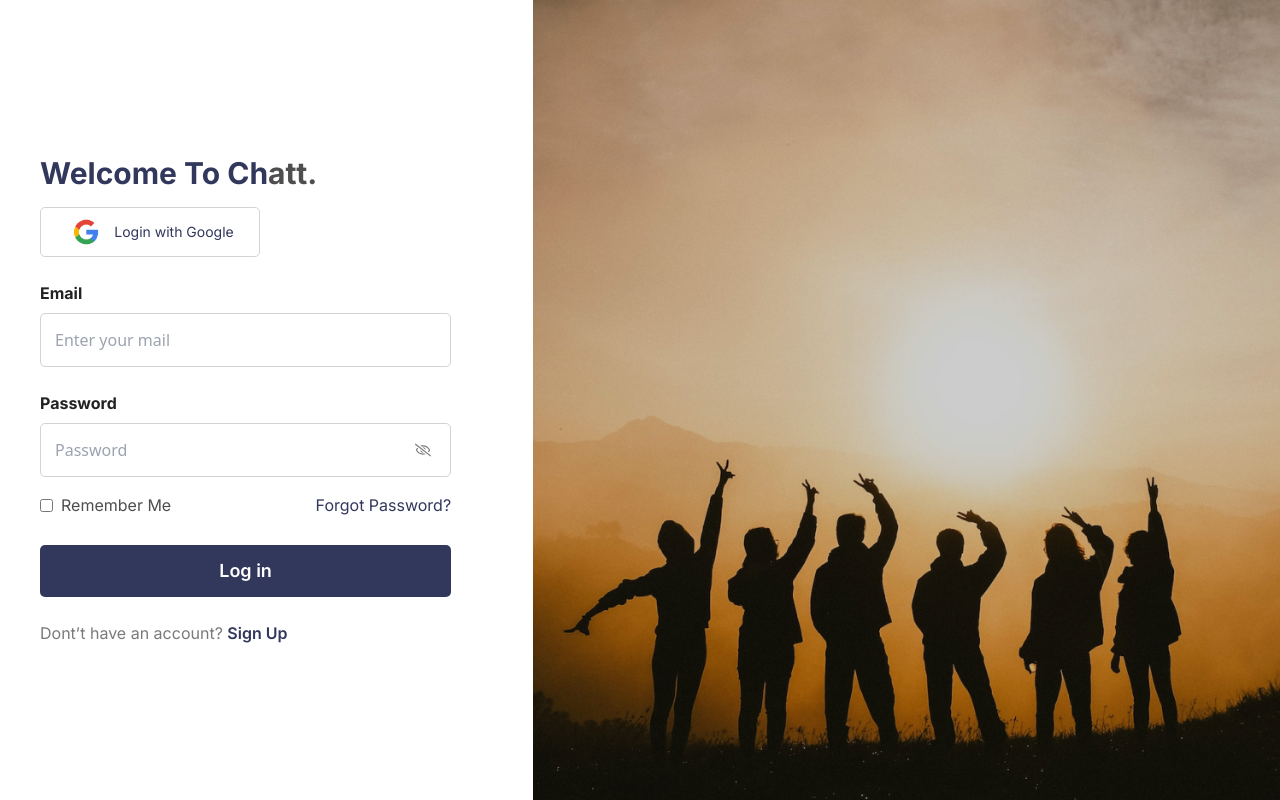
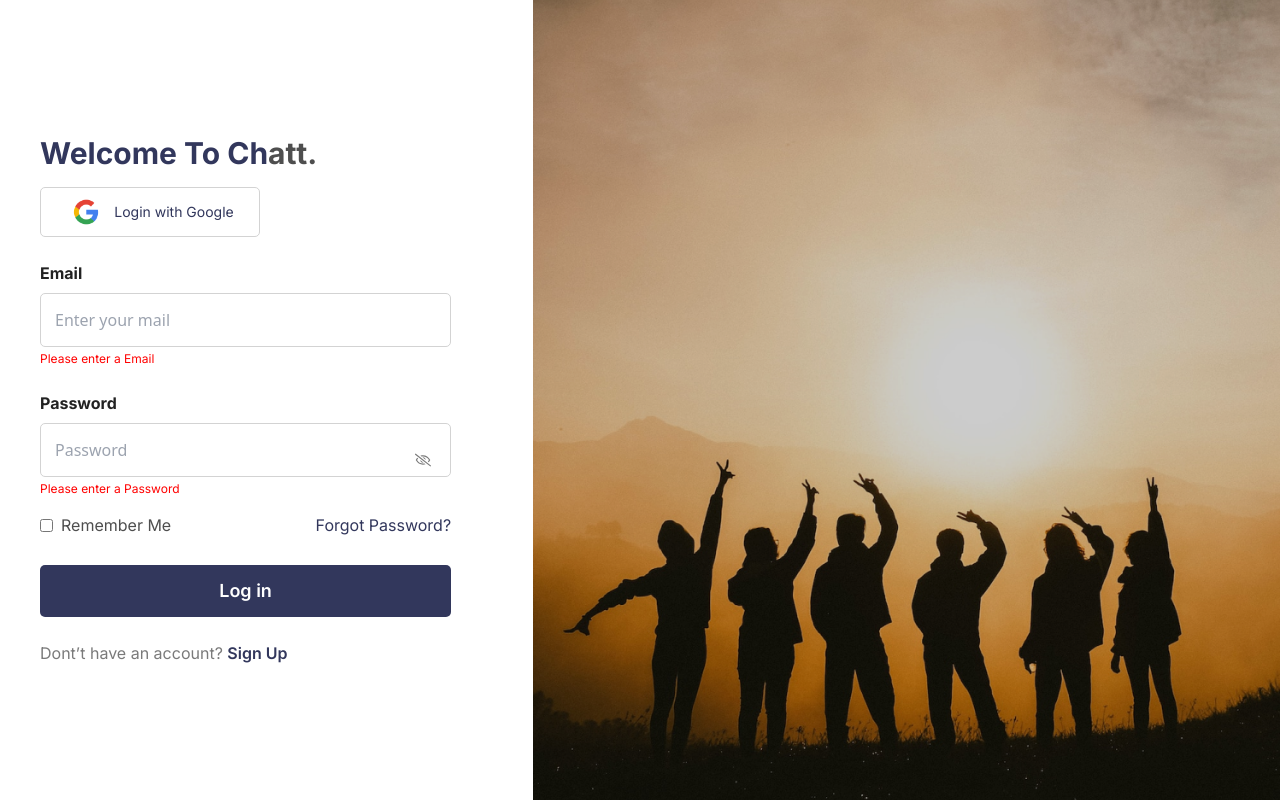
Before and after one commit to thehasandev/ChitChat, a React (Vite) app: page / in a window 1280 px wide. Both pictures are taken after a click on the button "Log in". Built offline with nearby package versions, Linux system fonts and the light colour scheme; the HTML template or start-up script is replaced by a standard one.

Commit message:
log-valid

```diff
--- a/src/pages/Login.jsx
+++ b/src/pages/Login.jsx
@@ -9,7 +9,31 @@ import { Link } from 'react-router-dom'
 
 
 function Login() {
-  let [eye,setEye] = useState(false)
+  const [eye,setEye] = useState(false)
+  const [logData,setLogData] = useState({userEmail:"",userPassword: ""})
+
+  const [emailError,setEmailError] = useState("")
+  const [passwordError,setPasswordError] = useState("")
+
+  const handleInputChange =(e)=>{
+    setLogData({...logData,[e.target.name]:e.target.value})
+  }
+  const handleSubmit =()=>{
+    if(!logData.userEmail){
+     setEmailError("Please enter a Email")
+    }else{
+      setEmailError("")
+    }
+    if(!logData.userPassword){
+      setPasswordError("Please enter a Password")
+    }else{
+      setPasswordError("")
+    }
+
+    if(logData.userEmail && logData.userPassword){
+      console.log("Done");
+    }
+  }
   return (
     <>
      <div className='flex flex-col-reverse md:flex-row gap-y-5 py-8 md:py-0'>
@@ -23,14 +47,21 @@ function Login() {
 
               <div className='mt-6'>
                 <p className='font-inter font-bold text-base text-secondary mb-2'>Email</p>
-                <input type="email" placeholder='Enter your mail'  className='w-10/12 border border-gray p-3.5 rounded-[5px]'/>
+                <input value={logData.userEmail} onChange={handleInputChange} name='userEmail' type="email" placeholder='Enter your mail'  className='w-10/12 border border-gray p-3.5 rounded-[5px]'/>
+                {
+                  emailError &&
+                <p className='font-inter font-normal text-[red] text-xs mt-1'>{emailError}</p>
+                }
               </div>
 
               <div className='mt-6'>
                 <p className='font-inter font-bold text-base text-secondary mb-2'>Password</p>
                 <div className='w-10/12 relative'>
-                  <input type={`${eye ? "text":"password"}`} placeholder='Password'  className='w-full border border-gray p-3.5 rounded-[5px]'/>
-
+                  <input value={logData.userPassword} onChange={handleInputChange} name='userPassword' type={`${eye ? "text":"password"}`} placeholder='Password'  className='w-full border border-gray p-3.5 rounded-[5px]'/>
+                  {
+                    passwordError &&
+                  <p className='font-inter font-normal text-[red] text-xs mt-1'>{passwordError}</p>
+                  }
                   {
                     eye ?
                     <BsFillEyeFill onClick={()=>{setEye(!eye)}} className='absolute top-1/2 right-5 -translate-y-1/2 text-[#7A7A7A] cursor-pointer'/>
@@ -54,7 +85,7 @@ function Login() {
 
             </Flex>
 
-              <button className='w-10/12 rounded-[5px] bg-primary py-3 text-white font-inter font-semibold text-lg mt-7'>Log in</button>
+              <button onClick={handleSubmit} className='w-10/12 rounded-[5px] bg-primary py-3 text-white font-inter font-semibold text-lg mt-7'>Log in</button>
               <p className='font-inter font-normal text-[#7A7A7A] text-base mt-6'>Dont’t have an account? <Link to="/sing-up"><span className='text-primary font-semibold'>Sign Up</span></Link></p>
           </div>
 
--- a/src/pages/Registration.jsx
+++ b/src/pages/Registration.jsx
@@ -75,6 +75,7 @@ if(regData.userEmail && regData.userName && regData.userPassword && isemail.test
         navigate('/')
       },3000)
       toast.success('Registration sucessfull please varify your accout')
+      setRegData({userName:"",userEmail:"",userPassword:""})
     })
     .catch((error) => {
       const errorCode = error.code;
```
